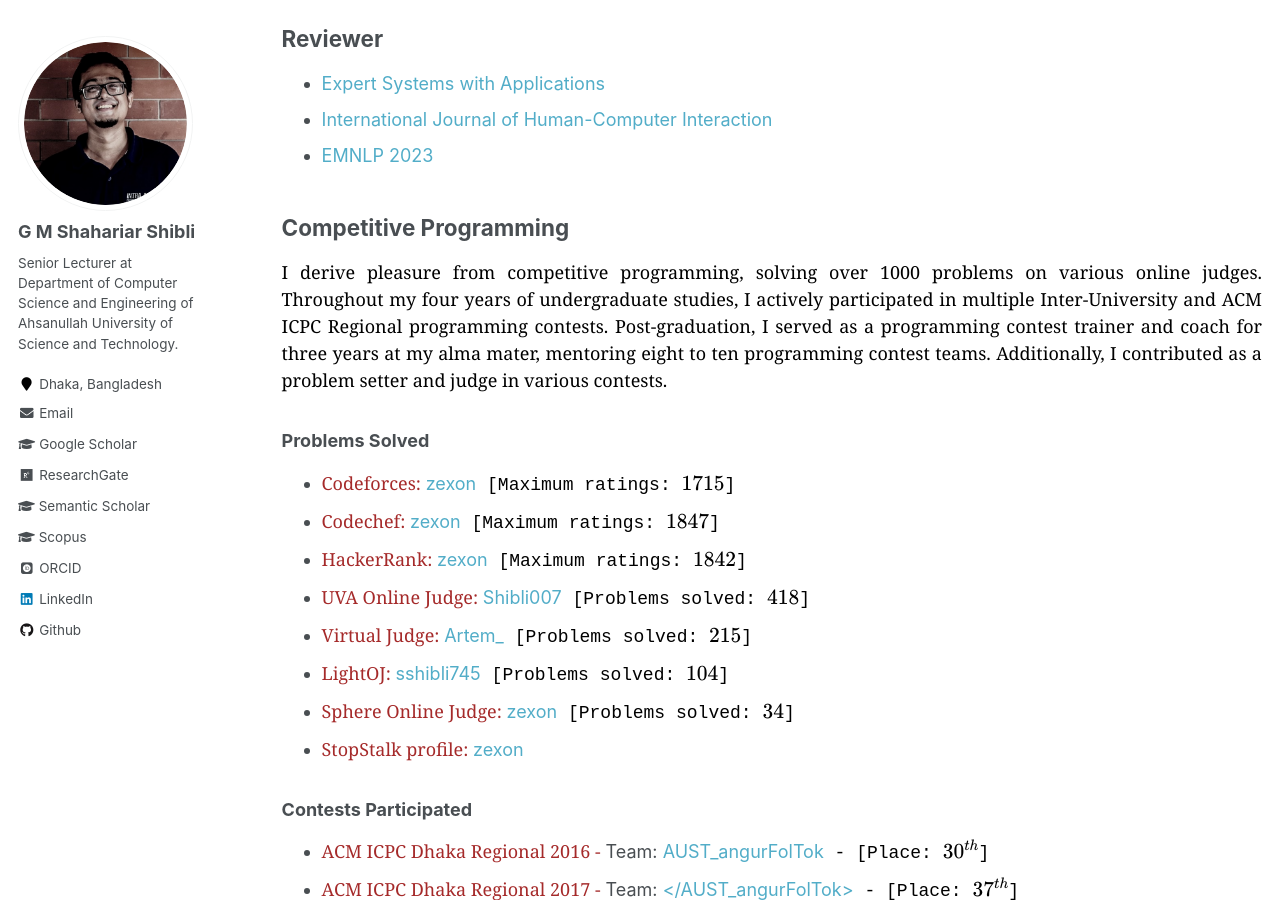
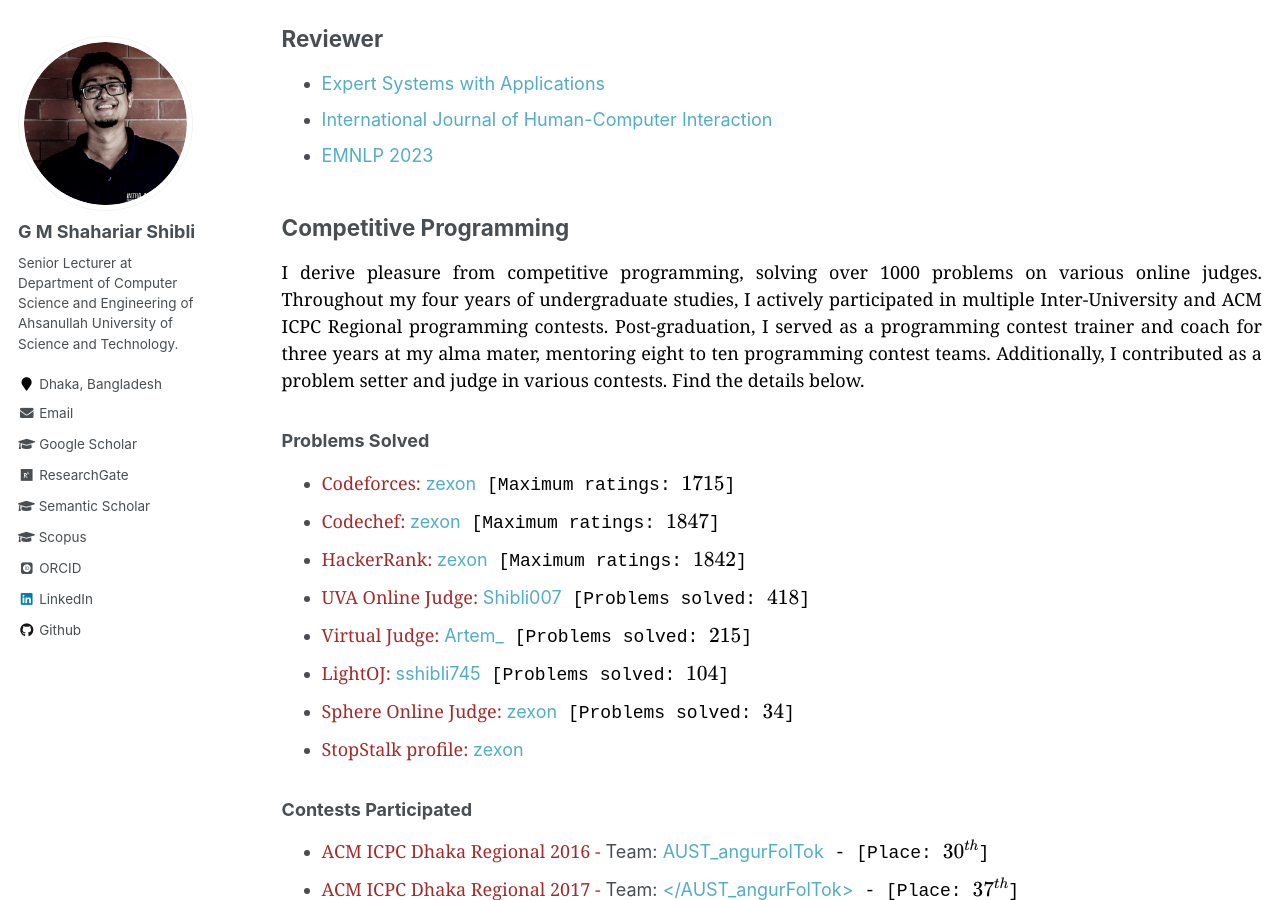
Before and after one commit to shahariar-shibli/shahariar-shibli.github.io, a Jekyll site: the page built from _pages/services.md, in a window 1280 px wide and 900 px high, scrolled down 723 px. Built offline with Jekyll 4.4.1, drawn with Linux system fonts in a browser that asks for light colours; some web fonts are replaced; formulas are drawn with MathJax 3.

Commit message:
Update services.md

```diff
--- a/_pages/services.md
+++ b/_pages/services.md
@@ -43,7 +43,7 @@
 Throughout my four years of undergraduate studies, I actively participated in multiple Inter-University
 and ACM ICPC Regional programming contests. Post-graduation, I served as a programming contest trainer
 and coach for three years at my alma mater, mentoring eight to ten programming contest teams. Additionally,
-I contributed as a problem setter and judge in various contests.
+I contributed as a problem setter and judge in various contests. Find the details below.
 </p>
 
 ### Problems Solved
```
